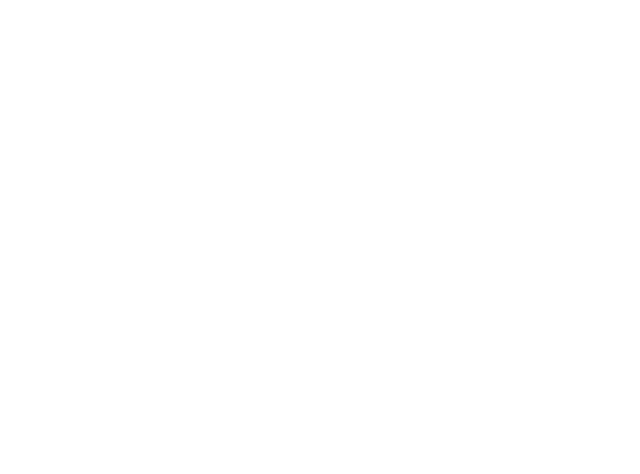
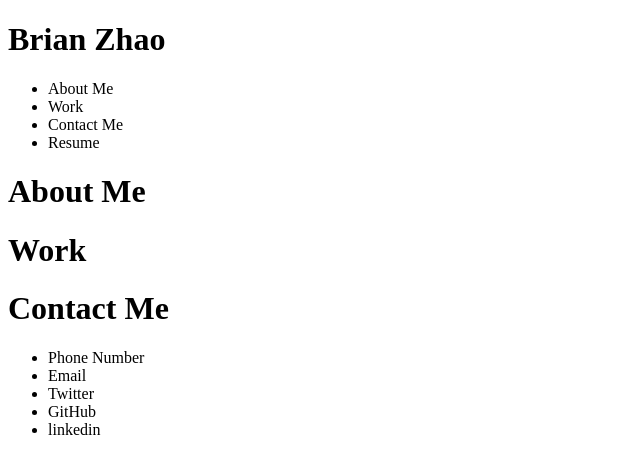
Before and after one commit to byxzESC/Profession-Portfolio, a plain HTML site: page index.html in a window 1280 px wide. Shown: the whole page, without its empty margins (0-640 px from the left). Drawn offline with Linux system fonts and the light colour scheme.

Commit message:
pseudo coded

```diff
--- a/index.html
+++ b/index.html
@@ -8,13 +8,38 @@
 </head>
 
 <body>
-  <header></header>
+  <header>
+    <h1>Brian Zhao</h1>
+    <nav>
+      <ul>
+        <li>About Me</li>
+        <li>Work</li>
+        <li>Contact Me</li>
+        <li>Resume</li>
+      </ul>
+    </nav>
+  <!-- NAV BAR name, recent photo, links to sections about them, work, contact -->
+  </header>
+
+  <main>
+    <h1>About Me</h1>
+    <h1>Work</h1>
+  </main>
 
 
 
 
+  <footer>
+    <h1>Contact Me</h1>
+    <ul>
+      <li>Phone Number</li>
+      <li>Email</li>
+      <li>Twitter</li>
+      <li>GitHub</li>
+      <li>linkedin</li>
 
-  <footer></footer>
+    </ul>
+  </footer>
 </body>
 
 </html>
```
Also changed, not shown: Assets/css/styles.css (+16 -0 lines), style.css (deleted), 1 other file.
